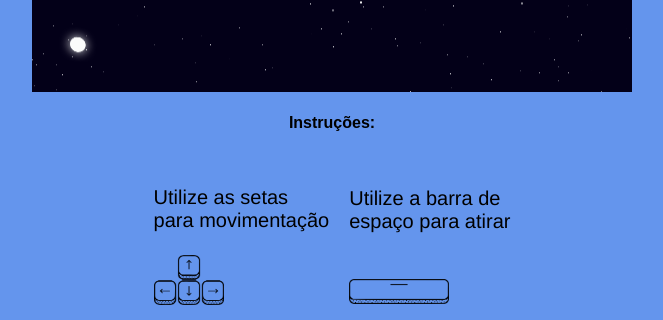
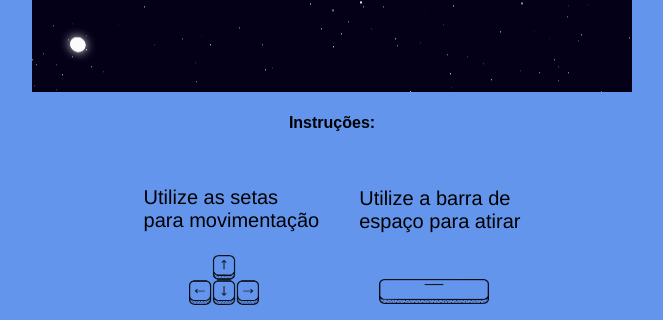
Before and after one commit to luglifilho/Space-shooter-game, a plain HTML site: page index.html in a window 1280 px wide. Shown: the part 480-800 px from the top of the page, without its empty margins (308-971 px from the left). Drawn offline with Linux system fonts and the light colour scheme.

Commit message:
att icons

```diff
--- a/index.html
+++ b/index.html
@@ -30,7 +30,7 @@
             <div class="comands1" >
                 <br>Utilize as setas
                 <br> para movimentação
-           <div> <br> <img src="/img/keyboard.png" alt="image" height="50px" width="70px" >
+           <div> <br> <img src="./img/keyboard.png" alt="keyboard">
            </div>
 
             </div>
@@ -39,7 +39,7 @@
                 <br> espaço para atirar
            <div>
             <br>
-            <br> <img class="imgcomand" src="/img/spacebar-icon-25.png" alt="image" height="25px" width="100px" >
+            <br> <img src="./img/spacebar.png" alt="spacebar">
            </div>
 
             </div>
--- a/style.css
+++ b/style.css
@@ -88,9 +88,22 @@ body {
  }
  .comands1 {
     margin-top: 0;
-    margin-right: 10px;
+    margin-right: 20px;
+
+ }
+ .comands1 img {
+    width: 70px;
+    height: 50px;
+    padding: 0 0 0 45px;
+ }
+ .comands2 img {
+    width: 110px;
+    height: 25px;
+    padding: 0 0 0 20px;
  }
  .comands2 {
+
     margin-top: 0;
-    margin-left: 10px;
+    margin-left: 20px;
+
  }
```
Also changed, not shown: img/keyboard1.png (deleted), img/spacebar.png (renamed from img/spacebar-icon-25.png).
